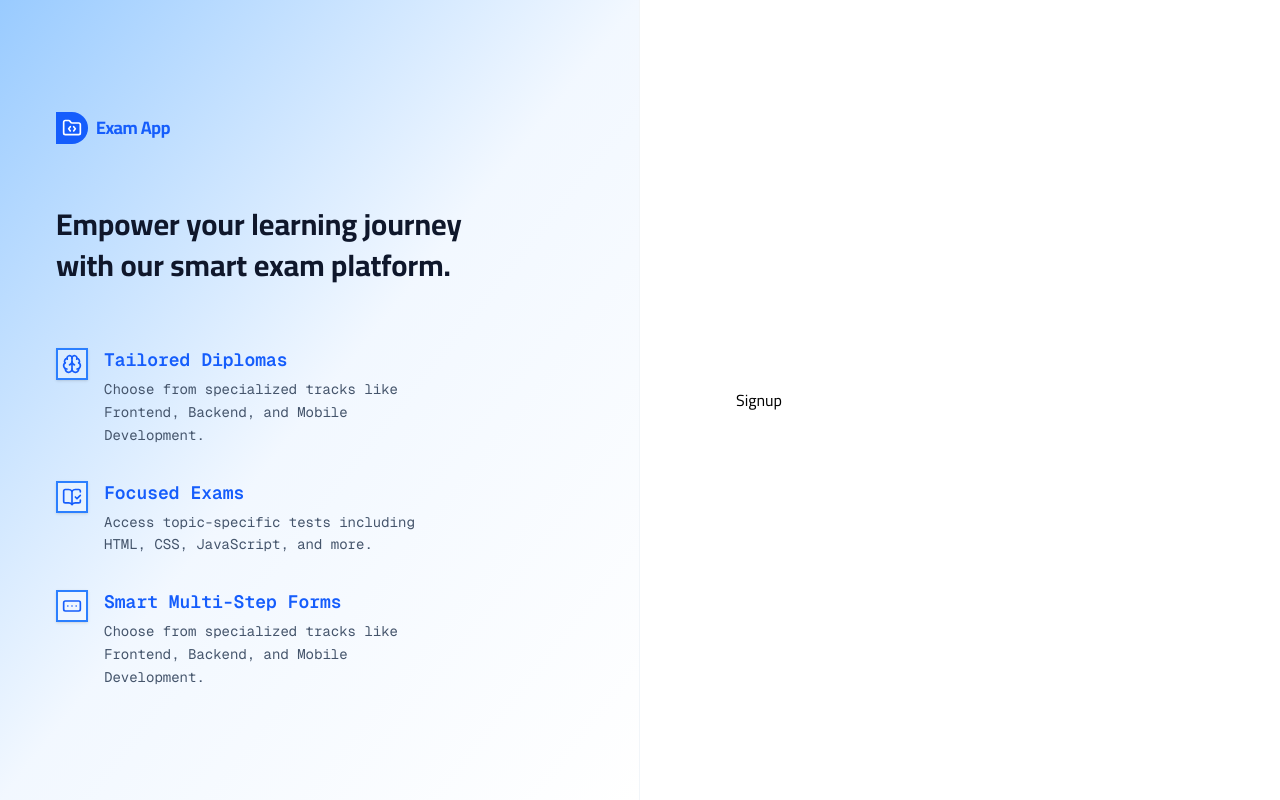
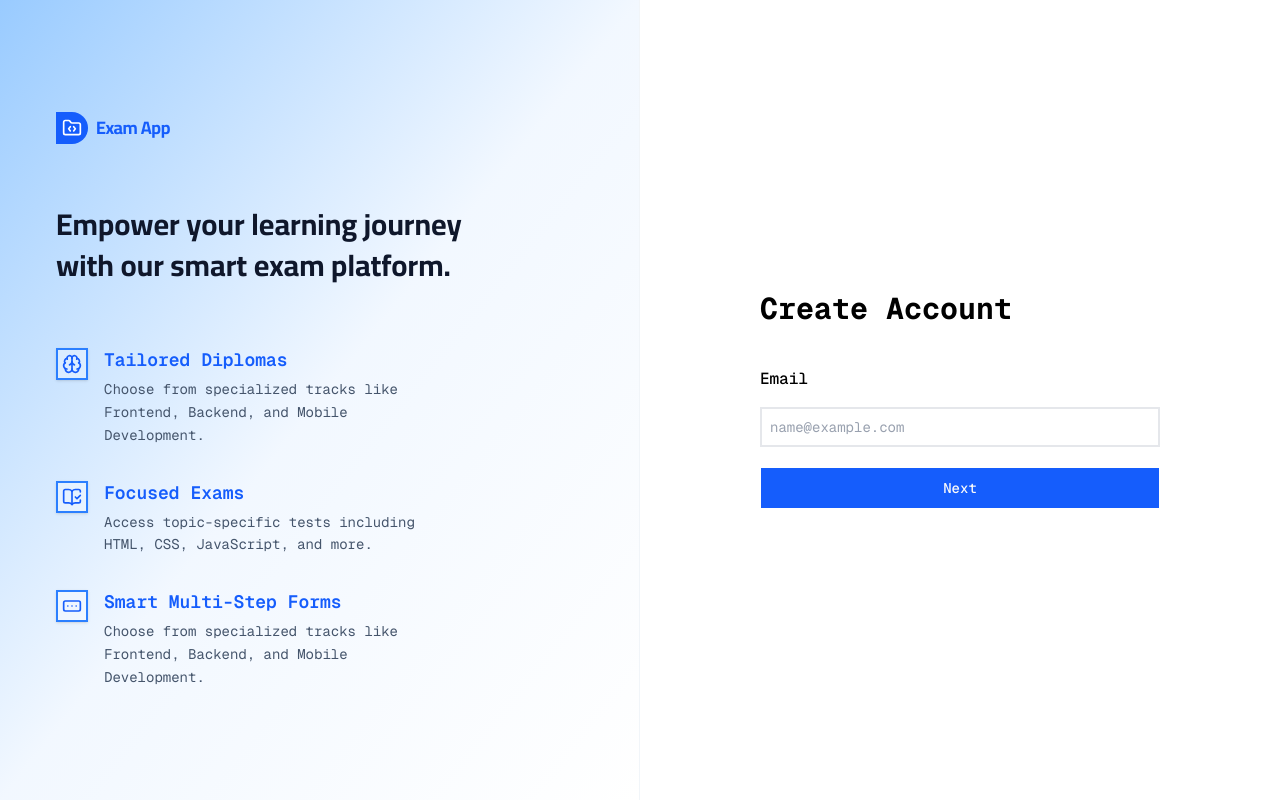
Before and after one commit to mhmd-salah/exam-app, a Next.js app: page /en/register in a window 1280 px wide. Built offline with nearby package versions, Linux system fonts and the light colour scheme; no server answers.

Commit message:
feat(register): handle step [ 1 ]

```diff
--- a/src/app/[locale]/(auth)/register/page.tsx
+++ b/src/app/[locale]/(auth)/register/page.tsx
@@ -1,7 +1,12 @@
+import RegisterFlow from "@/features/auth/components/register/registerFlow";
 import React from "react";
 
 const Signup = () => {
-  return <div>Signup</div>;
+  return (
+    <div>
+      <RegisterFlow />
+    </div>
+  );
 };
 
 export default Signup;
--- /dev/null
+++ b/src/features/auth/api/register.api.ts
@@ -0,0 +1,24 @@
+import {
+  TConfirmEmailVerificationBody,
+  TConfirmEmailVerificationResponse,
+  TRegisterBody,
+  TRegisterResponse,
+  TSendEmailVerificationBody,
+  TSendEmailVerificationResponse,
+} from "../types/register";
+import { Post } from "@/shared/api/apiMethods";
+
+export const sendEmailVerification = (body: TSendEmailVerificationBody) =>
+  Post<TSendEmailVerificationBody, TSendEmailVerificationResponse>(
+    "/auth/send-email-verification",
+    body
+  );
+
+export const confirmEmailVerification = (body: TConfirmEmailVerificationBody) =>
+  Post<TConfirmEmailVerificationBody, TConfirmEmailVerificationResponse>(
+    "/auth/confirm-email-verification",
+    body
+  );
+
+export const register = (body: TRegisterBody) =>
+  Post<TRegisterBody, TRegisterResponse>("/auth/register", body);
--- /dev/null
+++ b/src/features/auth/components/register/registerFlow.tsx
@@ -0,0 +1,94 @@
+"use client";
+import { zodResolver } from "@hookform/resolvers/zod";
+import React, { useState } from "react";
+import { useForm } from "react-hook-form";
+import { registerSchema, TRegisterFormData } from "../../schemas/register.schema";
+import Step1Email from "./steps/Step1Email";
+import { confirmEmailVerification, sendEmailVerification } from "../../api/register.api";
+
+const RegisterFlow = () => {
+  const [step, setStep] = useState<1 | 2 | 3 | 4>(1);
+  const [isSubmitting, setIsSubmitting] = useState<boolean>(false);
+  const [generalError, setGeneralError] = useState("");
+  const [isEmailVerified, setIsEmailVerified] = useState(false);
+
+  const {
+    register,
+    handleSubmit,
+    trigger,
+    setError,
+    getValues,
+    formState: { errors },
+  } = useForm({
+    resolver: zodResolver(registerSchema),
+  });
+
+  const handleNextStep = async () => {
+    setGeneralError("");
+
+    if (step === 1) {
+      if (!(await trigger("email"))) return;
+      setIsSubmitting(true);
+      try {
+        const res = await sendEmailVerification({ email: getValues("email") });
+        if (!res.status) {
+          setError("email", { message: res.message || "failed to send email verification" });
+          return;
+        }
+        setStep(2);
+      } catch (e) {
+        setError("email", { message: "failed process" });
+      } finally {
+        setIsSubmitting(false);
+      }
+    } else if (step === 2) {
+      if (!(await trigger("email"))) return;
+      setIsSubmitting(true);
+      try {
+        const res = await confirmEmailVerification({
+          email: getValues("email"),
+          code: getValues("otp"),
+        });
+        if (!res.status) {
+          setError("otp", { message: res.message || "invalid opt code" });
+          return;
+        }
+        setIsEmailVerified(true);
+      } catch (e) {
+        setError("otp", { message: "invalid otp code catch" });
+      } finally {
+        setIsSubmitting(false);
+      }
+    } else if (step === 3) {
+      if (!(await trigger(["firstName", "lastName", "username", "phone"]))) return;
+      if (!isEmailVerified) {
+        setStep(2);
+        return;
+      }
+      setStep(4);
+    }
+  };
+
+  const finalSubmit = (data: TRegisterFormData) => {};
+
+  const loading = isSubmitting;
+  return (
+    <form
+      onSubmit={handleSubmit(finalSubmit)}
+      className="max-auto w-full max-w-lg rounded-lg bg-white p-6"
+    >
+      <h2 className="mb-10 font-mono text-3xl font-bold">Create Account</h2>
+
+      {step === 1 && (
+        <Step1Email
+          registerField={register("email")}
+          error={errors.email?.message}
+          loading={loading}
+          onNext={handleNextStep}
+        />
+      )}
+    </form>
+  );
+};
+
+export default RegisterFlow;
--- /dev/null
+++ b/src/features/auth/components/register/steps/Step1Email.tsx
@@ -0,0 +1,39 @@
+import { Button } from "@/shared/components/ui/button";
+import { Label } from "@/shared/components/ui/label";
+import { Input } from "@base-ui/react/input";
+import React from "react";
+import { UseFormRegisterReturn } from "react-hook-form";
+
+interface IProps {
+  registerField: UseFormRegisterReturn;
+  error?: string;
+  loading: boolean;
+  onNext?: () => void;
+}
+
+const Step1Email = ({ registerField, error, loading, onNext }: IProps) => {
+  return (
+    <div>
+      <div className="space-y-4 font-mono">
+        <Label className="text-base">Email</Label>
+        <Input
+          type="email"
+          placeholder="name@example.com"
+          {...registerField}
+          className="w-full border-2 border-gray-200 px-2 py-2 pr-10 text-sm placeholder:text-gray-400"
+        />
+        {error && <p className="-mt-3 text-sm text-red-500">{error}</p>}
+      </div>
+      <Button
+        type="button"
+        className="mt-5 w-full bg-blue-600 py-5 font-mono"
+        disabled={loading}
+        onClick={onNext}
+      >
+        {loading ? "OTP Sending" : "Next"}
+      </Button>
+    </div>
+  );
+};
+
+export default Step1Email;
--- /dev/null
+++ b/src/features/auth/schemas/register.schema.ts
@@ -0,0 +1,19 @@
+import z from "zod";
+
+export const registerSchema = z
+  .object({
+    email: z.string().email("invalid email"),
+    otp: z.string().min(4, "otp must be grater than 4 character"),
+    firstName: z.string().min(2, "first name is required"),
+    lastName: z.string().min(2, "last name is required"),
+    username: z.string().min(3, "invalid username"),
+    phone: z.string().min(10, "invalid phone number"),
+    password: z.string().min(6, "invalid password"),
+    confirmPassword: z.string(),
+  })
+  .refine((data) => data.password === data.confirmPassword, {
+    message: "password unmatched",
+    path: ["confirmPassword"],
+  });
+
+export type TRegisterFormData = z.infer<typeof registerSchema>;
--- /dev/null
+++ b/src/features/auth/types/register.ts
@@ -0,0 +1,24 @@
+import { TRegisterFormData } from "../schemas/register.schema";
+import { User } from "./user";
+
+export type TSendEmailVerificationBody = {
+  email: string;
+};
+
+export type TSendEmailVerificationResponse = TSendEmailVerificationBody;
+
+export type TConfirmEmailVerificationBody = {
+  email: string;
+  code: string;
+};
+
+export type TConfirmEmailVerificationResponse = {
+  message: string;
+};
+
+export type TRegisterBody = Omit<TRegisterFormData, "otp">;
+
+export type TRegisterResponse = {
+  user: User;
+  token: string;
+};
--- /dev/null
+++ b/src/shared/api/apiMethods.ts
@@ -0,0 +1,29 @@
+import { API_BASE } from "../constants/api.constants";
+import { IApiResponse } from "../types/api";
+
+export async function Post<TBody, TResponse>(
+  endpoint: string,
+  body: TBody
+): Promise<IApiResponse<TResponse>> {
+  const response = await fetch(`${API_BASE}${endpoint}`, {
+    method: "POST",
+    headers: {
+      "Content-Type": "application/json",
+    },
+    body: JSON.stringify(body),
+  });
+  const result = await response.json();
+
+  if (!response.ok) {
+    return {
+      status: false,
+      message: result?.message ?? "Request failed",
+      code: response.status,
+    };
+  }
+  return {
+    status: true,
+    message: result?.message ?? "Request Successful",
+    payload: result,
+  };
+}
```
Also changed, not shown: src/features/auth/components/register/steps/Step2Otp.tsx (added), src/features/auth/components/register/steps/Step3Profile.tsx (added), src/features/auth/components/register/steps/Step4Password.tsx (added).
